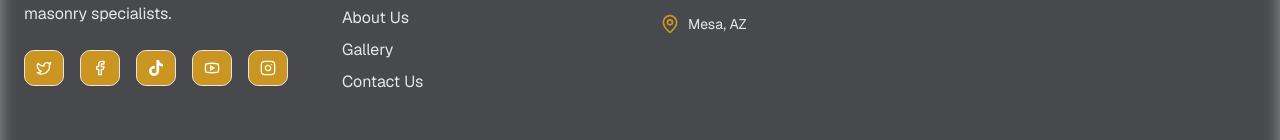
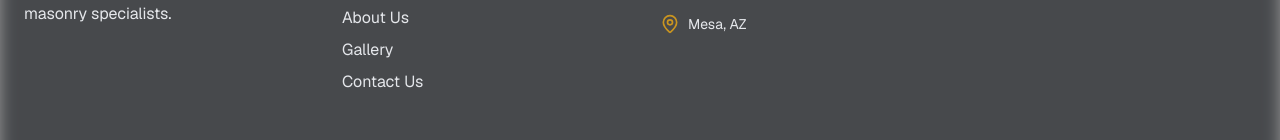
Before and after one commit to FSDTeam-SAA/mannyg784-website, a Next.js app: page / in a window 1280 px wide. Shown: the part 5145-5285 px from the top of the page. Built offline with nearby package versions, Linux system fonts and the light colour scheme.

Commit message:
fix: footer social commented

```diff
--- a/src/components/website/Common/Footer.tsx
+++ b/src/components/website/Common/Footer.tsx
@@ -40,7 +40,7 @@
           <p className="text-gray-200">
             Arizona&apos;s premier stone, tile, and masonry specialists.
           </p>
-          <div className="flex gap-4 mt-6">
+          {/* <div className="flex gap-4 mt-6">
             <Link href="https://x.com/GalindoMasonry" target="_blank">
               <Button
                 variant="outline"
@@ -103,7 +103,7 @@
                 <Instagram className="w-4 h-4 sm:w-5 sm:h-5" />
               </Button>
             </Link>
-          </div>
+          </div> */}
         </div>
 
         {/* Middle Section */}
```
